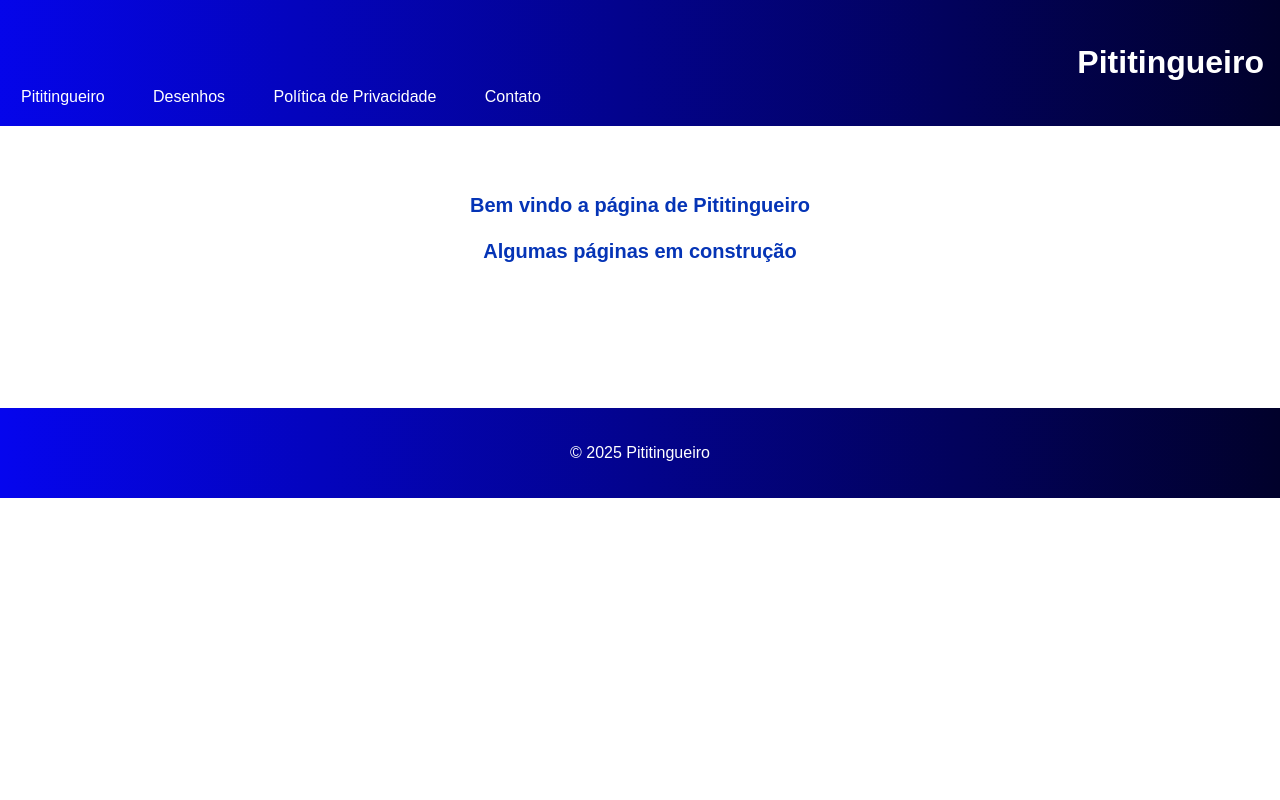
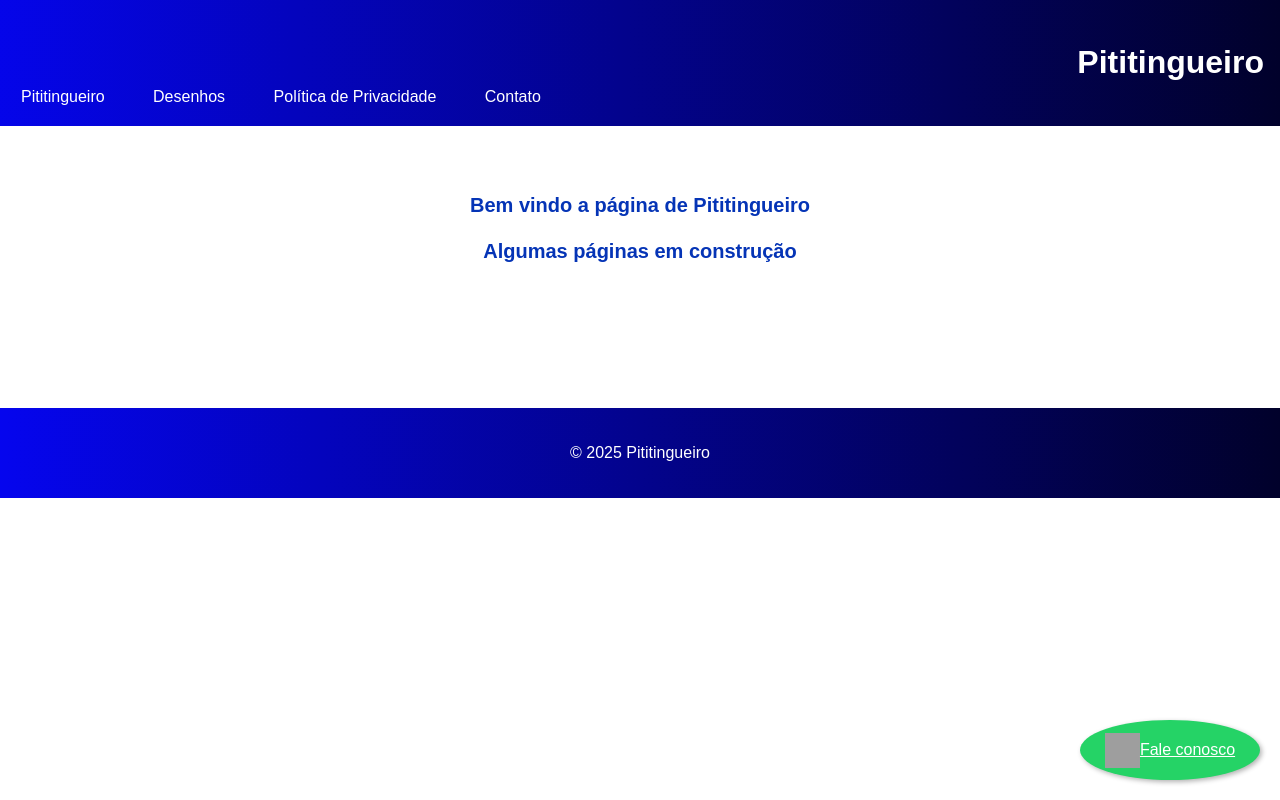
Before and after one commit to flaviodgdas/pititingueiro, a plain HTML site: page index.html in a window 1280 px wide. Drawn offline with Linux system fonts and the light colour scheme; grey boxes are pictures that could not be loaded.

Commit message:
whatsapp

```diff
--- a/index.html
+++ b/index.html
@@ -24,6 +24,11 @@
     </div>
 
   </main>
+      <!-- Botão Flutuante WhatsApp com texto -->
+  <a href="https://wa.me/5583999757661" target="_blank" class="whatsapp-float" id="whatsappBtn">
+    <img src="https://cdn-icons-png.flaticon.com/512/733/733585.png" alt="WhatsApp" />
+    <span class="whatsapp-text">Fale conosco</span>
+  </a>
 
   <footer>
     <p>&copy; 2025 Pititingueiro</p>
--- a/script.js
+++ b/script.js
@@ -2,3 +2,7 @@ document.getElementById('form-contato').addEventListener('submit', function(e) {
   e.preventDefault();
   alert('Mensagem enviada com sucesso!');
 });
+// Exemplo: você pode adicionar lógica para mostrar o botão após alguns segundos
+setTimeout(() => {
+  document.getElementById('whatsappBtn').style.display = 'flex';
+}, 1000);
--- a/style.css
+++ b/style.css
@@ -80,14 +80,41 @@ footer {
 img {
     width: 300px;
     height: 400px;
-    border: 2px solid yellow;
     transition: 0.5s ease-in-out;
     object-fit: cover;
 }
-
+/*efeito whatsapp*/
+/*
 img:hover {
     width: 320px;
     height: 420px;
     transform: translate(5px, 10px);
     z-index: 1;
 }
+*/
+.whatsapp-float {
+  position: fixed;
+  width: 180px;
+  height: 60px;
+  bottom: 20px;
+  right: 20px;
+  background-color: #25d366;
+  color: white;
+  border-radius: 50%;
+  text-align: center;
+  box-shadow: 2px 2px 5px rgba(0,0,0,0.3);
+  z-index: 1000;
+  display: flex;
+  align-items: center;
+  justify-content: center;
+  transition: transform 0.3s ease;
+}
+
+.whatsapp-float img {
+  width: 35px;
+  height: 35px;
+}
+
+.whatsapp-float:hover {
+  transform: scale(1.1);
+}
```
Also changed, not shown: img/whats.png (added).
